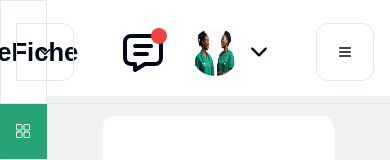
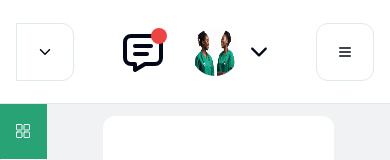
Before and after one commit to fadgadahababashirdev/eficheInterview, a React (Vite) app: page /Report in a window 390 px wide. Shown: the top 160 px of the page. Built offline with nearby package versions, Linux system fonts and the light colour scheme.

Commit message:
adding responsive nurse dashboard

```diff
--- a/src/Dashboard/DataNumber.jsx
+++ b/src/Dashboard/DataNumber.jsx
@@ -8,7 +8,7 @@ import { Link } from 'react-router-dom';
 
 const DataNumber = () => {
   return (
-    <div className="bg-[#f1f2f4] absolute left-[12%] w-[88%]  px-[4rem] p-5 mt-[6rem]">
+    <div className="bg-[#f1f2f4]  absolute xl:left-[12%] xl:w-[88%]  xl:px-[4rem] p-4 xl:p-5 mt-[6rem]">
       {/* greetings */}
       <section className="">
         <h1 className="text-[1.5rem] font-semibold flex gap-2">
--- a/src/Dashboard/NurseDashboard.jsx
+++ b/src/Dashboard/NurseDashboard.jsx
@@ -5,20 +5,26 @@ import DataNumber from './DataNumber';
 import Stats from './Stats';
 
 const NurseDashboard = () => {
-  const [handleShowSideBar,setHandleShowSidebar] = useState(false)
-  const handleShowSideBarFunction =()=>{
-    setHandleShowSidebar(!handleShowSideBar)
-  }
+  const [handleShowSideBar, setHandleShowSidebar] = useState(false);
+  const handleShowSideBarFunction = () => {
+    setHandleShowSidebar(!handleShowSideBar);
+  };
   return (
     <div className="flex">
-      <div className={`${handleShowSideBar? "w-[40%]  z-50 bg-white md:w-[12%] fixed left-0 top-0 h-screen  border border-r-[0.4px] flex justify-center py-[2rem]" :"hidden  z-50 bg-white md:w-[12%] fixed left-0 top-0 h-screen  border border-r-[0.4px] md:flex justify-center py-[2rem]"}`}>
+      <div
+        className={`${
+          handleShowSideBar
+            ? 'w-[40%]  z-50 bg-white xl:w-[12%] fixed left-0 top-0 h-screen  border border-r-[0.4px] flex justify-center py-[2rem]'
+            : 'hidden  z-50 bg-white xl:w-[12%] fixed left-0 top-0 h-screen  border border-r-[0.4px] xl:flex justify-center py-[2rem]'
+        }`}
+      >
         <Sidebar />
       </div>
 
       <div className="w-full">
-         <Navbar handleShowSideBar={handleShowSideBarFunction}/>
+        <Navbar handleShowSideBar={handleShowSideBarFunction} />
 
-       {/* <DataNumber/>  */}
+        <DataNumber/>
       </div>
     </div>
   );
--- a/src/components/MenuDown.jsx
+++ b/src/components/MenuDown.jsx
@@ -8,9 +8,9 @@ const MenuDown = () => {
     setOpenMenu(!openMenu);
   };
   return (
-    <div className="border  relative md:border-l-0   border-slate-200 cursor-pointer border-1 rounded-r-xl flex items-center p-5" onClick={handleOpenMenu}>
+    <div className="border  relative xl:border-l-0  z-50  border-slate-200 cursor-pointer border-1 rounded-r-xl flex items-center p-5" onClick={handleOpenMenu}>
       <IoIosArrowDown className="w-4 h-4 " />
-      <div className={`bg-white  p-2 w-[11.5rem] h-[28rem] absolute  mt-[35rem]  md:mt-[32rem] md:left-[-8rem] rounded-lg transform transition-all duration-300 ease-in-out ${
+      <div className={`bg-white  p-2 w-[11.5rem] h-[28rem] absolute  mt-[35rem]  xl:mt-[32rem] xl:left-[-8rem] rounded-lg transform transition-all duration-300 ease-in-out ${
         openMenu ? "opacity-100 translate-y-0" : "opacity-0 translate-y-4 pointer-events-none"
       }`}>
         {/* Nurse */}
--- a/src/components/Navbar.jsx
+++ b/src/components/Navbar.jsx
@@ -6,10 +6,10 @@ import { Menu } from 'lucide-react';
 
 const Navbar = ({handleShowSideBar}) => {
   return (
-    <div className=" px-4 md:px-0 border-b  w-screen md:w-[88%] z-40 fixed top-0  md:left-[12%] h-[6.5rem] flex justify-between items-center">
+    <div className=" px-4 md:px-0 border-b bg-white w-screen xl:w-[88%] z-40 fixed top-0  xl:left-[12%] h-[6.5rem] flex justify-between items-center">
       <MenuDown />
       <Info />
-      <div className="border  relative   border-slate-200 cursor-pointer border-1 rounded-xl flex md:hidden items-center p-5" onClick={handleShowSideBar}>
+      <div className="border  relative   border-slate-200 cursor-pointer border-1 rounded-xl flex xl:hidden items-center p-5" onClick={handleShowSideBar}>
         {' '}
         <Menu className="w-4 h-4 " />
       </div>
```
